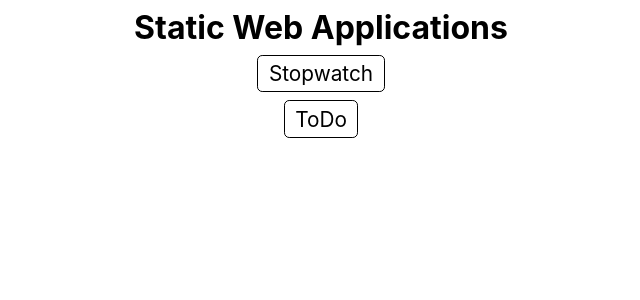
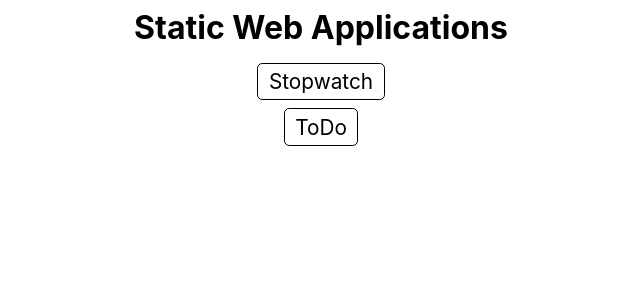
Before and after one commit to CrafterKolyan/crafterkolyan.github.io, a Jekyll site: the page built from index.html, in a window 1280 px wide. Shown: the top 300 px of the page, without its empty margins (319-959 px from the left). Built offline with Jekyll 4.4.1, drawn with Linux system fonts in a browser that asks for light colours.

Commit message:
More margin from bottom

```diff
--- a/css/main.css
+++ b/css/main.css
@@ -37,7 +37,7 @@ textarea {
     padding-top: 0.25em;
     padding-left: 0.25em;
     padding-right: 0.25em;
-    padding-bottom: 0.25em;
+    margin-bottom: 0.5em;
     background-color: #ffffff;
     border-radius: 0.25em;
 }
```
